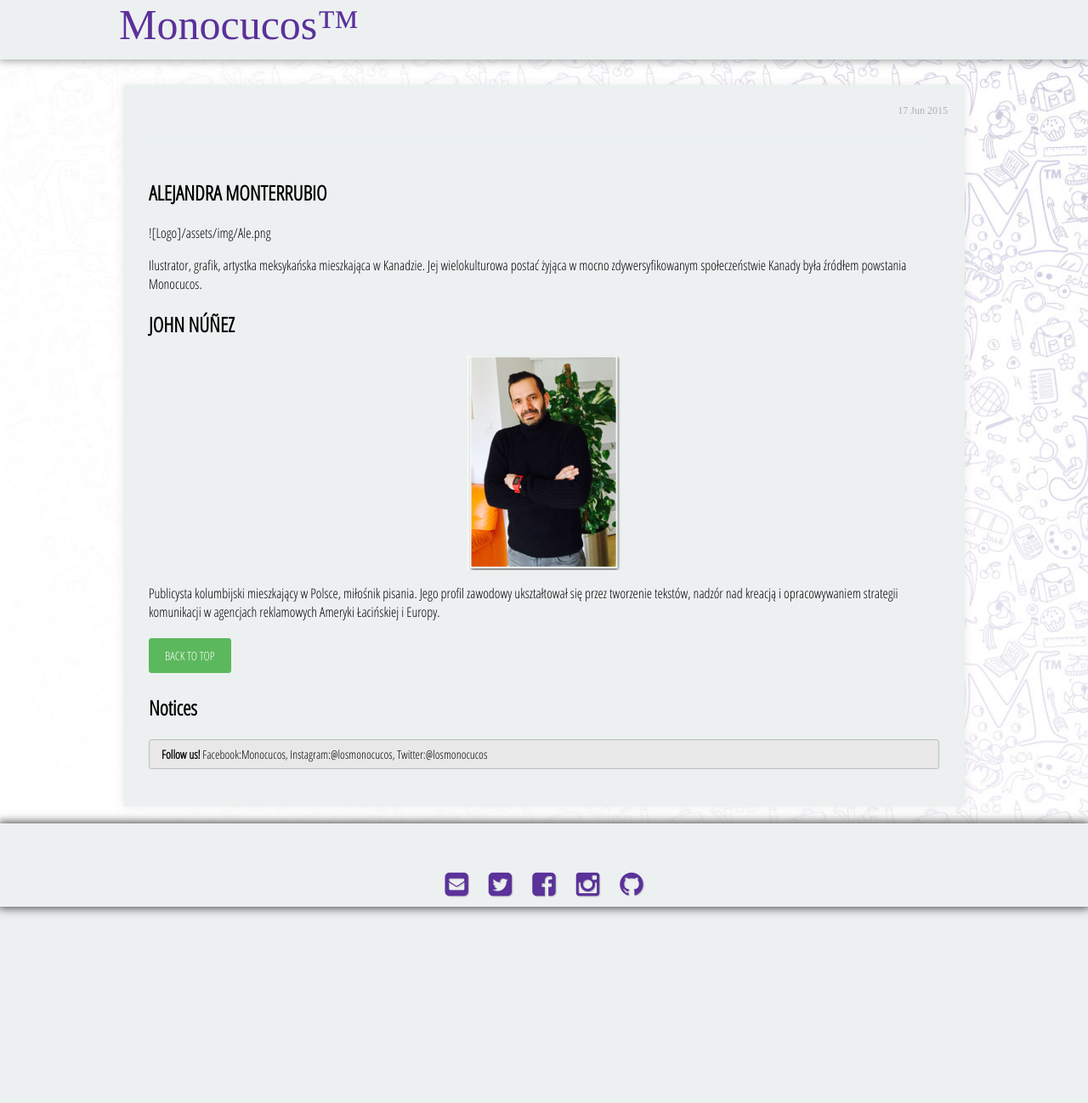
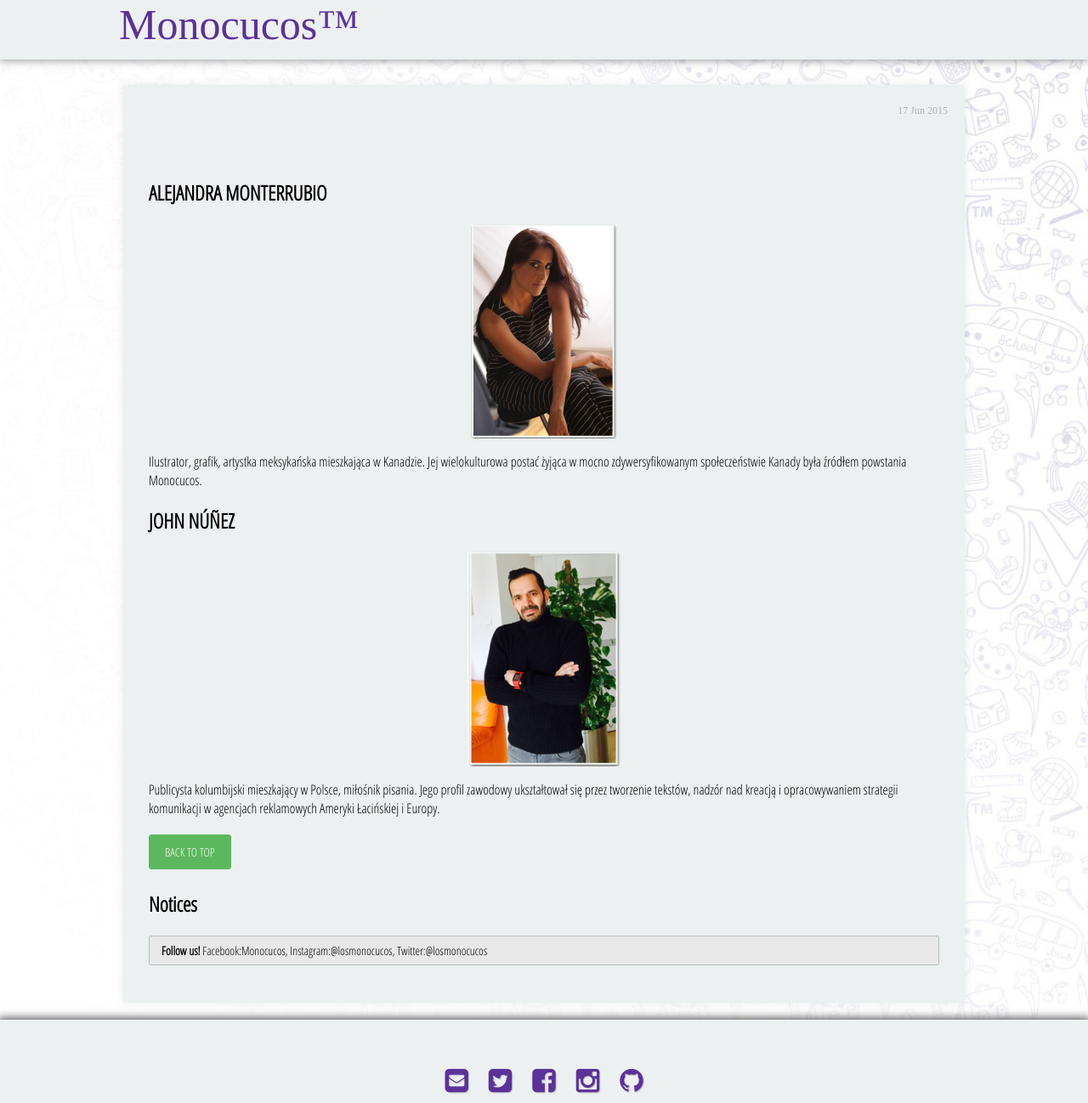
Before and after one commit to MonocucosTM/Monocucos, a Jekyll site: the page built from _posts/2018-01-12-authors.md, in a window 1280 px wide. Shown: the whole page at 85% size. Built offline with Jekyll 4.4.1, drawn with Linux system fonts in a browser that asks for light colours; nearby versions of some CDN libraries; some web fonts are replaced.

Commit message:
Update 2018-01-12-authors.md

```diff
--- a/_posts/2018-01-12-authors.md
+++ b/_posts/2018-01-12-authors.md
@@ -16,7 +16,7 @@ tag:
 
 
 ## ALEJANDRA MONTERRUBIO
-![Logo]/assets/img/Ale.png
+![Logo](../assets/img/Ale.png)
 
 
 
```
